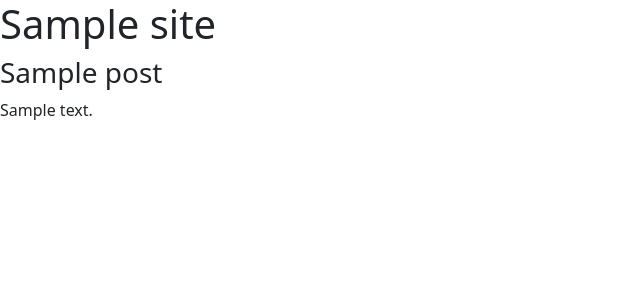
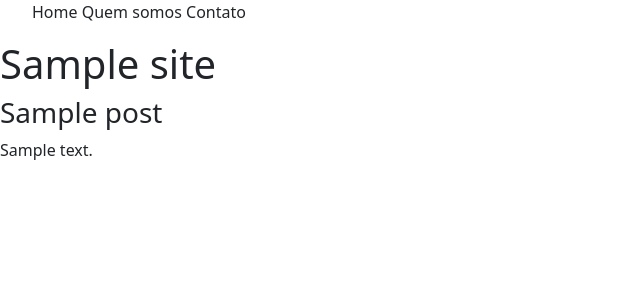
Before and after one commit to PhpLearningCode/template-theme, a WordPress theme: template index.php in a window 1280 px wide. Shown: the top 300 px of the page, without its empty margins (0-640 px from the left). Run offline with PHP 8.4 and a stand-in for WordPress, Linux system fonts and the light colour scheme; the site name, menu and one post (Sample post) are stand-ins, and other content is empty.

Commit message:
added header

```diff
--- a/index.php
+++ b/index.php
@@ -9,6 +9,13 @@
         <link href="./style.css" rel="stylesheet">
 
         <?php wp_head(); ?>
+        <nav>
+            <ul>
+                <li>Home</li>
+                <li>Quem somos</li>
+                <li>Contato</li>
+            </ul>
+        </nav>
     </head>
     <body>
         <h1><?php bloginfo('name'); ?></h1>
```
